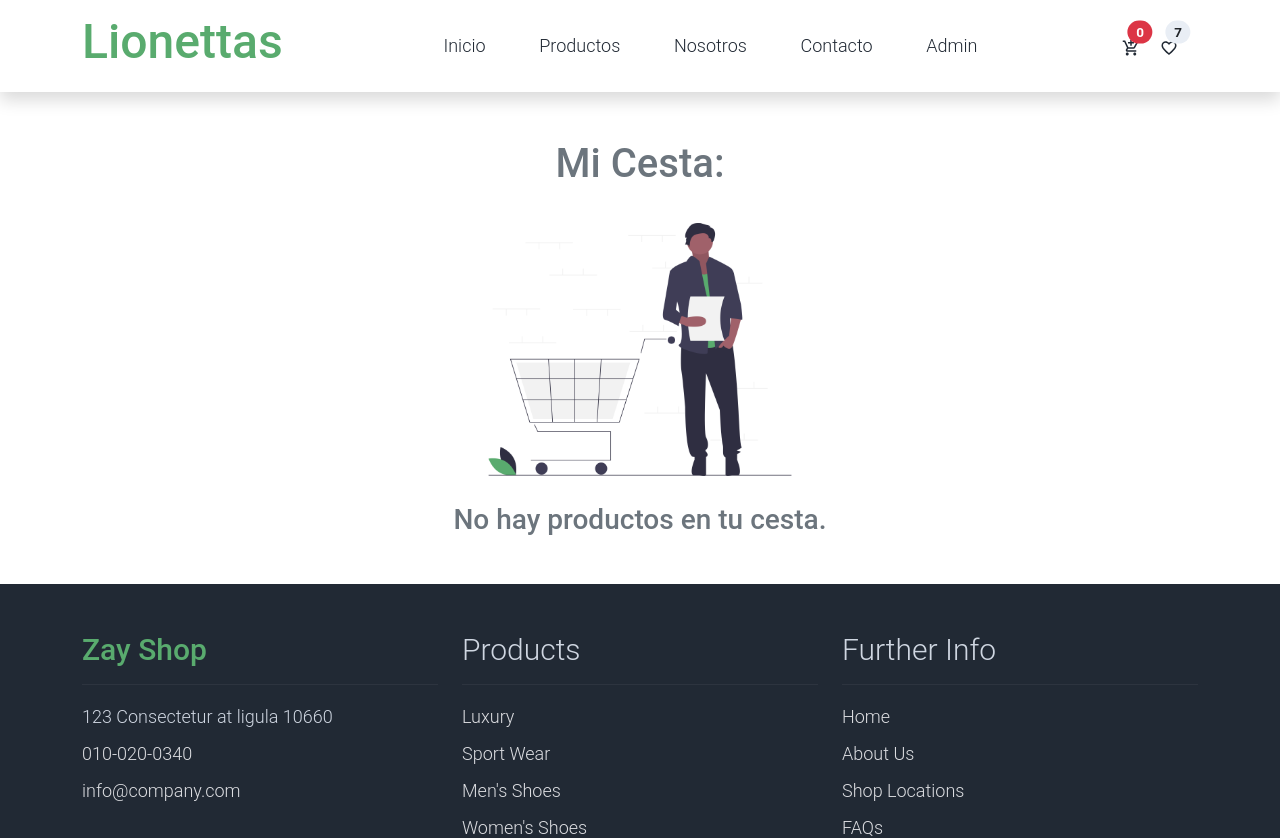
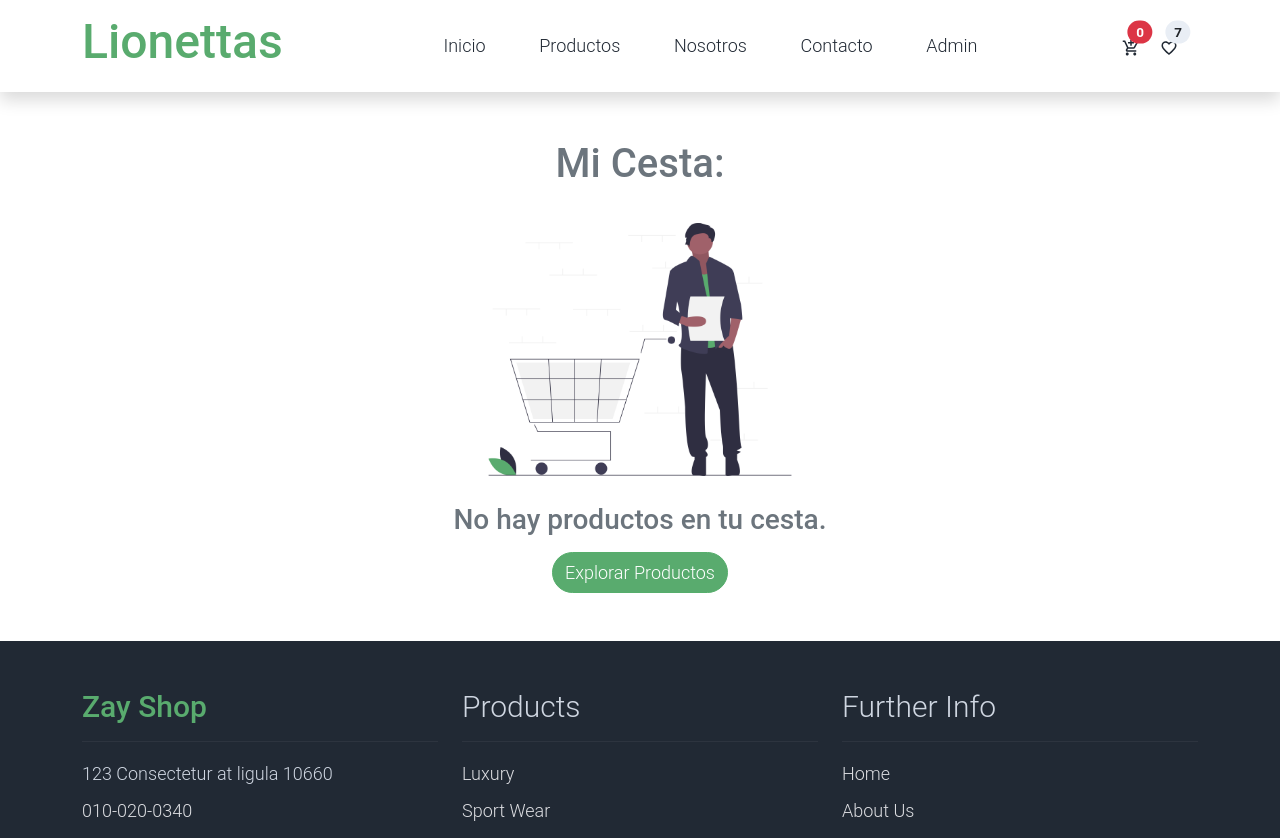
Before and after one commit to Allam9573/piedra-y-oro, a React (Vite) app: page /my-cart in a window 1280 px wide. Shown: the top 838 px of the page. Built offline with nearby package versions, Linux system fonts and the light colour scheme.

Commit message:
styles.css

```diff
--- /dev/null
+++ b/src/assets/css/styles.css
@@ -0,0 +1,8 @@
+* {
+    margin: 0;
+    padding: 0;
+    box-sizing: border-box;
+}
+.pink{
+    background-color: rgb(187, 0, 178);
+}
--- a/src/components/cart/Cart.jsx
+++ b/src/components/cart/Cart.jsx
@@ -5,7 +5,7 @@ import { FaMoneyBillAlt } from "react-icons/fa";
 import { MdOutlineDeleteOutline } from "react-icons/md";
 import imagen from '../../assets/img/empty-cart.png'
 import classNames from 'classnames';
-
+import '../../assets/css/styles.css'
 
 export const Cart = () => {
 
@@ -16,6 +16,7 @@ export const Cart = () => {
             'bg-success': categoria === 'Ropa Deportiva',
             'bg-warning': categoria === 'Joyeria',
             'bg-danger': categoria === 'Maquillaje',
+            'pink': categoria === 'Ropa Dama',
         }, 'bg-info')
     }
     console.log(cart)
@@ -26,7 +27,8 @@ export const Cart = () => {
                     <div className='text-center my-5'>
                         <h1 className='text-secondary'>Mi Cesta:</h1>
                         <img src={imagen} width={'30%'} alt="" />
-                        <h3 className='text-secondary'>No hay productos en tu cesta.</h3>
+                        <h3 className='text-secondary mb-3'>No hay productos en tu cesta.</h3>
+                        <Link to={'/productos'} className='btn btn-success rounded-pill'>Explorar Productos</Link>
                     </div> :
                     <div className="container py-5">
                         <h1 className='text-secondary mb-4'>Mi Cesta:</h1>
```
